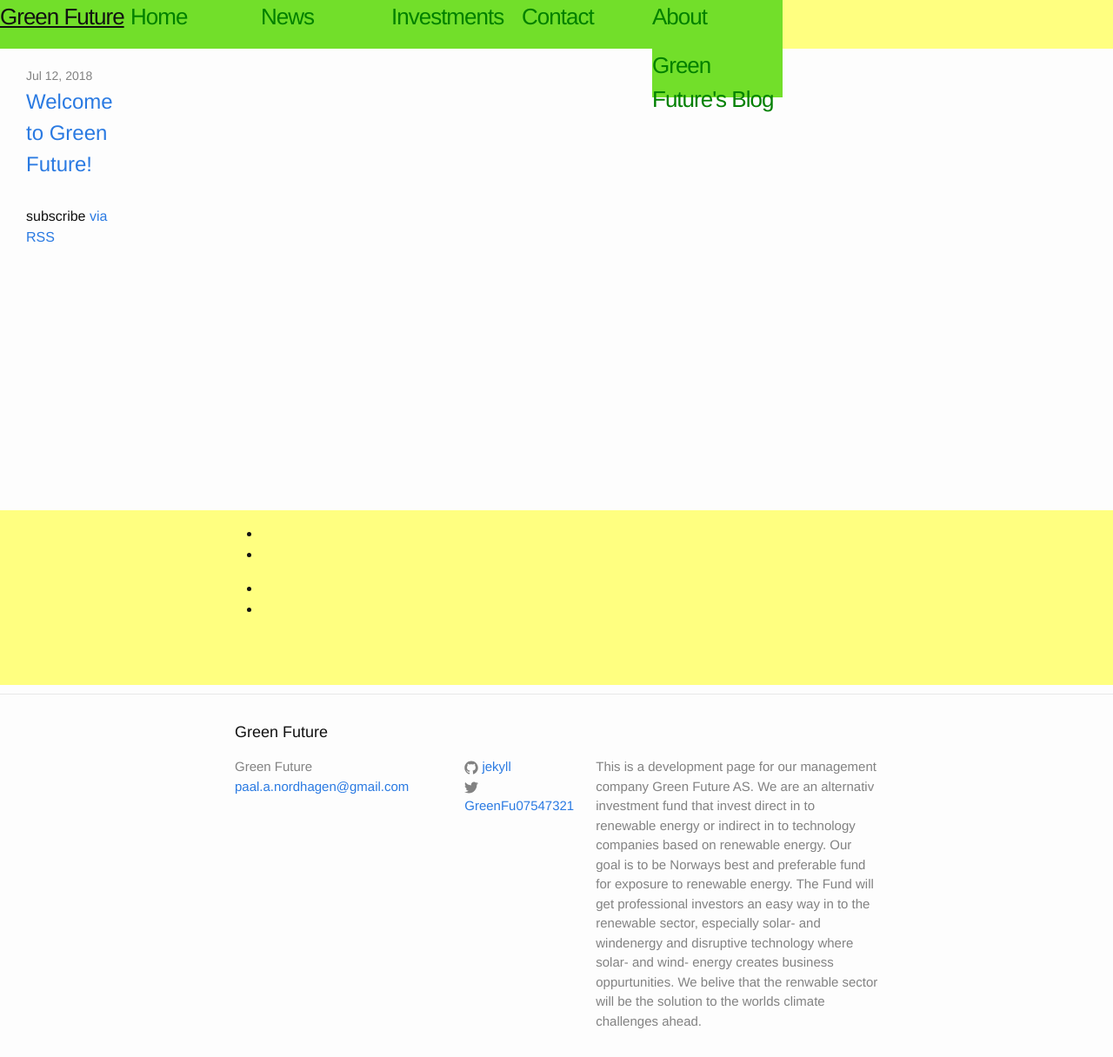
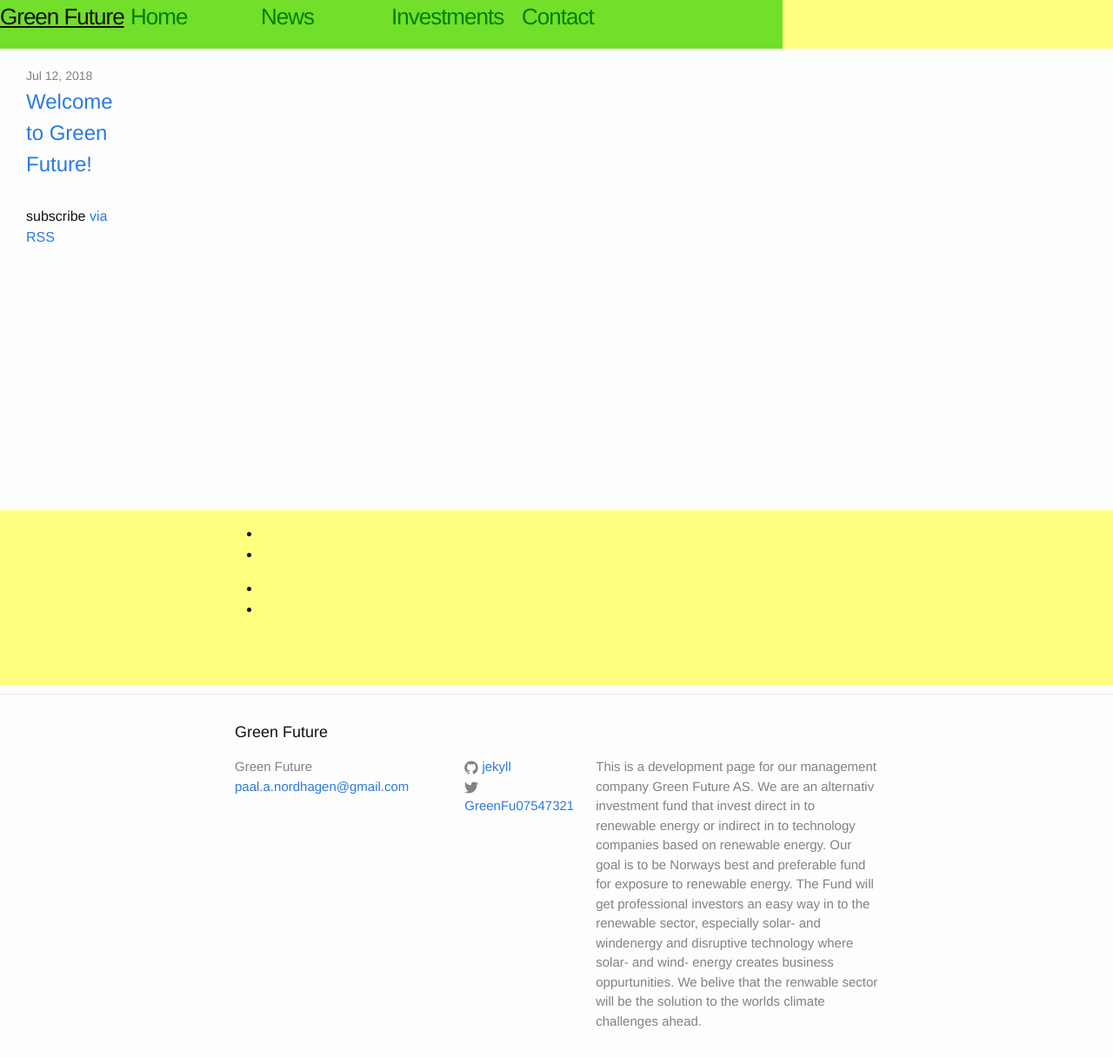
Before and after one commit to Paal-August/Paal-August.github.io, a Jekyll site: the page built from index.html, in a window 1280 px wide and 1216 px high. Shown: the whole window at 87% size. Built offline with Jekyll 4.4.1, drawn with Linux system fonts in a browser that asks for light colours.

Commit message:
Update header.html

```diff
--- a/_includes/header.html
+++ b/_includes/header.html
@@ -19,11 +19,11 @@
       </a> -->
 
       <div class="site-title">
-        {% for my_page in site.pages %}
+ <!--       {% for my_page in site.pages %}
           {% if my_page.title %}
-          <a class="site-title" href="{{ my_page.url | prepend: site.baseurl }}">{{ my_page.title }}</a>
+          <a class="page-link" href="{{ my_page.url | prepend: site.baseurl }}">{{ my_page.title }}</a>
           {% endif %}
-        {% endfor %}
+        {% endfor %} -->
       </div>
     </nav>
 
```
